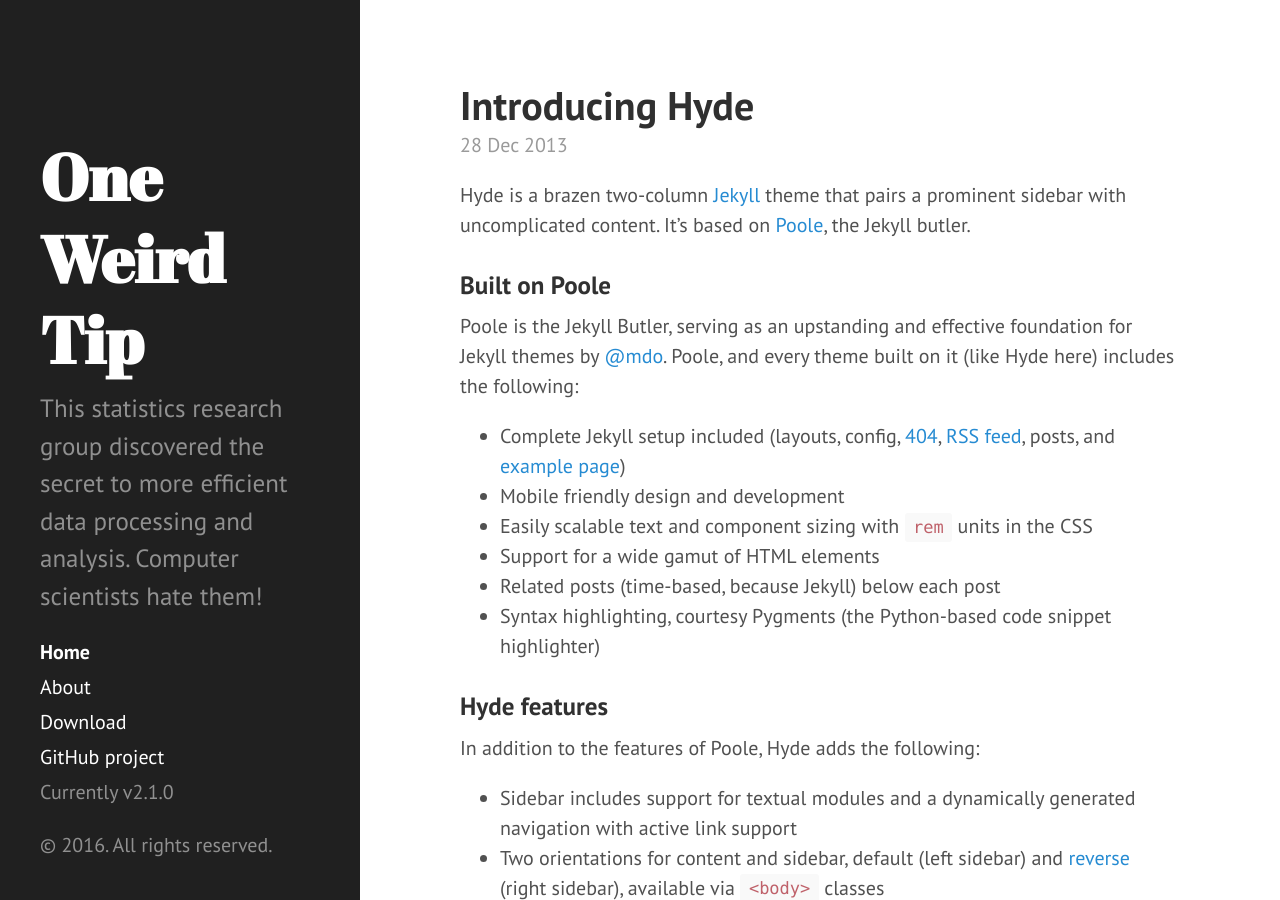
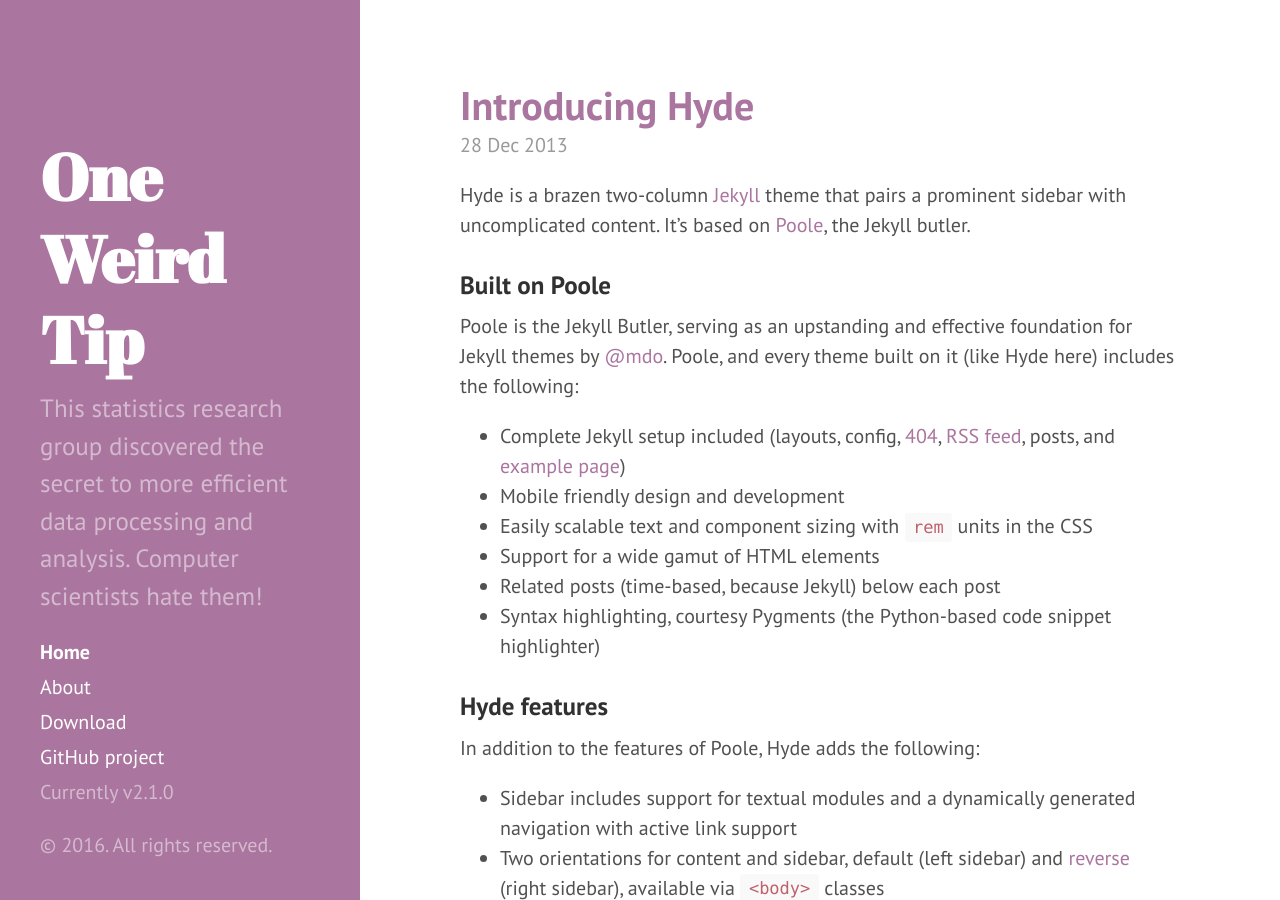
Before and after one commit to bragqut/bragqut.github.io, a Jekyll site: the page built from index.html, in a window 1280 px wide and 900 px high. Built offline with Jekyll 4.4.1, drawn with Linux system fonts in a browser that asks for light colours; Markdown is read by kramdown in place of the engine named in the settings; the list of posts is cut into pages by our own code.

Commit message:
new color

```diff
--- a/_layouts/default.html
+++ b/_layouts/default.html
@@ -1,9 +1,9 @@
 <!DOCTYPE html>
-<html lang="en-us">
+<html lang="en-au">
 
   {% include head.html %}
 
-  <body>
+  <body class="theme-base-0e">
 
     {% include sidebar.html %}
 
```
